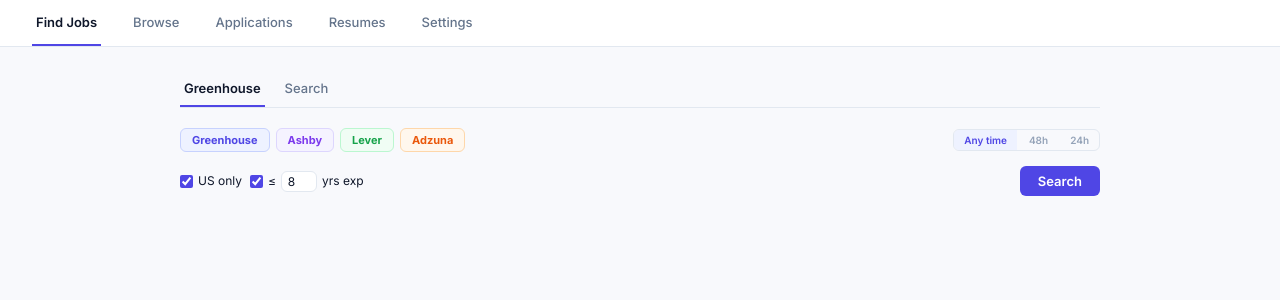
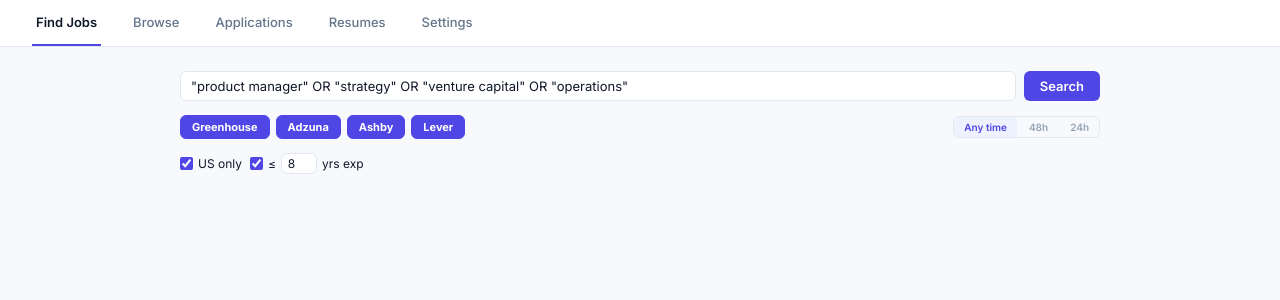
Before and after one commit to SriAish/Job-Tracker, a React (Vite) app in the folder client/: page / in a window 1280 px wide. Shown: the top 300 px of the page. Built offline with nearby package versions, Linux system fonts and the light colour scheme.

Commit message:
Corrected the US search

```diff
--- a/client/src/tabs/FindJobs.jsx
+++ b/client/src/tabs/FindJobs.jsx
@@ -3,11 +3,6 @@ import { storage } from '../storage'
 import { ROLE_KEYWORDS } from '../constants'
 import AddApplicationModal from '../components/AddApplicationModal'
 import { COLORS, cardStyle, inputStyle, primaryButtonStyle } from '../theme'
-
-function matchesKeywords(text) {
-  const lower = text.toLowerCase()
-  return ROLE_KEYWORDS.some(kw => lower.includes(kw))
-}
 
 const STATE_RE = /[,\s](al|ak|az|ar|ca|co|ct|de|fl|ga|hi|id|il|in|ia|ks|ky|la|me|md|ma|mi|mn|ms|mo|mt|ne|nv|nh|nj|nm|ny|nc|nd|oh|ok|or|pa|ri|sc|sd|tn|tx|ut|vt|va|wa|wv|wi|wy|dc)(\s*[,;]|\s*$)/i
 const US_STATE_NAME_RE = /,\s*(alabama|alaska|arizona|arkansas|california|colorado|connecticut|delaware|florida|georgia|hawaii|idaho|illinois|indiana|iowa|kansas|kentucky|louisiana|maine|maryland|massachusetts|michigan|minnesota|mississippi|missouri|montana|nebraska|nevada|new hampshire|new jersey|new mexico|new york|north carolina|north dakota|ohio|oklahoma|oregon|pennsylvania|rhode island|south carolina|south dakota|tennessee|texas|utah|vermont|virginia|washington|west virginia|wisconsin|wyoming)(\s*,|\s*$)/i
@@ -24,10 +19,6 @@ function isUS(location) {
   if (US_CITY_RE.test(location)) return true
   if (/^remote(\s*[\-–(].*)?$/i.test(location.trim())) return true
   return false
-}
-
-function stripHtml(html) {
-  return (html ?? '').replace(/<[^>]*>/g, ' ').replace(/\s+/g, ' ').trim()
 }
 
 function extractMaxYears(text) {
@@ -66,9 +57,6 @@ function normalizeAdzuna(job) {
   }
 }
 
-const _adzunaSleep = ms => new Promise(r => setTimeout(r, ms))
-
-// Serialize calls with 400ms gap to stay under Adzuna's ~2 req/sec rate limit.
 async function callAdzuna(params) {
   const qs = new URLSearchParams(
     Object.fromEntries(Object.entries(params).filter(([, v]) => v != null))
@@ -87,50 +75,50 @@ async function callAdzuna(params) {
   return data.results ?? []   // 200 + empty array is valid data, not an error
 }
 
-// Mode 2 only in the frontend — keyword discovery via title_only calls.
-// Mode 1 (company backstop) is cron-only: too many calls for a UI search.
-const ADZUNA_MODE2_CALLS = [
-  { title_only: 'product manager' },
-  { title_only: 'ai agent' },
-  { title_only: 'venture capital' },
-  { title_only: 'chief of staff' },
-  { title_only: 'generative ai' },
-  { title_only: 'go-to-market' },
-  { title_only: 'program manager' },
-  { title_only: 'strategy' },
-]
-async function fetchAdzunaMode2(existingKeys, onProgress, maxDaysOld = 7) {
-  const common = { max_days_old: maxDaysOld, results_per_page: 50 }
-  const results = []
-  for (let i = 0; i < ADZUNA_MODE2_CALLS.length; i++) {
-    const kw = ADZUNA_MODE2_CALLS[i]
-    const label = Object.values(kw)[0]
-    onProgress(`Adzuna: searching "${label}"…`)
-    try {
-      const jobs = await callAdzuna({ ...common, ...kw })
-      const normalized = jobs
-        .filter(j => matchesKeywords(j.title ?? ''))
-        .map(normalizeAdzuna)
-        .filter(j => !existingKeys.has(`${j.title.toLowerCase()}|${j.company.toLowerCase()}`))
-      results.push(...normalized)
-    } catch (e) {
-      console.warn(`Adzuna "${label}":`, e.message)
-    }
-    if (i < ADZUNA_MODE2_CALLS.length - 1) await _adzunaSleep(400)
-  }
-  return results
-}
-
 async function fetchAdzunaKeyword(query, maxDaysOld = 7) {
   const jobs = await callAdzuna({ what: query, max_days_old: maxDaysOld, results_per_page: 50 })
   return jobs.map(normalizeAdzuna)
 }
 
+// ── Greenhouse / Ashby / Lever (shared boards endpoint) ─────────────────────────
+
+async function fetchBoards({ greenhouse, ashby, lever }) {
+  const r = await fetch('/api/boards', {
+    method: 'POST',
+    headers: { 'Content-Type': 'application/json' },
+    body: JSON.stringify({ greenhouse, ashby, lever, keywords: ROLE_KEYWORDS }),
+  })
+  const data = await r.json()
+  return data.jobs ?? []
+}
+
 // ─────────────────────────────────────────────────────────────────────────────
 
+const DEFAULT_QUERY = '"product manager" OR "strategy" OR "venture capital" OR "operations"'
+
+const SOURCE_PILLS = [
+  { key: 'greenhouse', label: 'Greenhouse' },
+  { key: 'adzuna',     label: 'Adzuna' },
+  { key: 'ashby',      label: 'Ashby' },
+  { key: 'lever',      label: 'Lever' },
+]
+
 export default function FindJobs({ applications, resumes, onAddApplication }) {
-  const [subTab, setSubTab] = useState('greenhouse')
+  const [query, setQuery] = useState(DEFAULT_QUERY)
+  const [sources, setSources] = useState({ greenhouse: true, adzuna: true, ashby: true, lever: true })
+  const [recency, setRecency] = useState('any') // 'any' | '48h' | '24h'
+  const [usOnly, setUsOnly] = useState(true)
+  const [expFilter, setExpFilter] = useState(true)
+  const [maxYears, setMaxYears] = useState(8)
+  const [rawJobs, setRawJobs] = useState([])   // full deduped results from last fetch
+  const [jobs, setJobs] = useState([])
+  const [loading, setLoading] = useState(false)
+  const [status, setStatus] = useState('')
+  const [expanded, setExpanded] = useState({})
   const [addModal, setAddModal] = useState(null)
+
+  const onlyGreenhouse = sources.greenhouse && !sources.adzuna && !sources.ashby && !sources.lever
+  const noSourceActive = !sources.greenhouse && !sources.adzuna && !sources.ashby && !sources.lever
 
   const isTracked = useCallback((job) =>
     applications.some(
@@ -138,55 +126,13 @@ export default function FindJobs({ applications, resumes, onAddApplication }) {
            a.company.toLowerCase() === job.company.toLowerCase()
     ), [applications])
 
-  return (
-    <div>
-      <div style={{ display: 'flex', gap: 4, marginBottom: 20, borderBottom: `1px solid ${COLORS.border}` }}>
-        {[{ key: 'greenhouse', label: 'Greenhouse' }, { key: 'search', label: 'Search' }].map(({ key, label }) => (
-          <button
-            key={key}
-            onClick={() => setSubTab(key)}
-            style={{
-              padding: '9px 4px', margin: '0 12px 0 0', background: 'transparent',
-              color: subTab === key ? COLORS.text : COLORS.textSecondary,
-              border: 'none', borderBottom: subTab === key ? `2px solid ${COLORS.accent}` : '2px solid transparent',
-              cursor: 'pointer', fontSize: 13, fontWeight: subTab === key ? 600 : 500,
-            }}
-          >
-            {label}
-          </button>
-        ))}
-      </div>
-
-      {subTab === 'greenhouse' && (
-        <GreenhouseSearch isTracked={isTracked} onTrack={setAddModal} />
-      )}
-      {subTab === 'search' && (
-        <KeywordSearch isTracked={isTracked} onTrack={setAddModal} />
-      )}
-
-      {addModal && (
-        <AddApplicationModal
-          initial={{ title: addModal.title, company: addModal.company, location: addModal.location, url: addModal.url, description: addModal.description, source: addModal.source }}
-          resumes={resumes}
-          onSave={app => { onAddApplication(app); setAddModal(null) }}
-          onClose={() => setAddModal(null)}
-        />
-      )}
-    </div>
-  )
-}
-
-function GreenhouseSearch({ isTracked, onTrack }) {
-  const [usOnly, setUsOnly] = useState(true)
-  const [expFilter, setExpFilter] = useState(true)
-  const [maxYears, setMaxYears] = useState(8)
-  const [boards, setBoards] = useState({ greenhouse: true, ashby: true, lever: true, adzuna: true })
-  const [recency, setRecency] = useState('any') // 'any' | '48h' | '24h'
-  const [rawJobs, setRawJobs] = useState([])   // full deduped results from last fetch
-  const [jobs, setJobs] = useState([])
-  const [loading, setLoading] = useState(false)
-  const [status, setStatus] = useState('')
-  const [expanded, setExpanded] = useState({})
+  function toggleSource(key) {
+    setSources(s => {
+      const next = { ...s, [key]: !s[key] }
+      if (!Object.values(next).some(Boolean)) return s // at least one must stay active
+      return next
+    })
+  }
 
   // Re-apply display filters instantly whenever rawJobs or any filter changes.
   // No network calls — just in-memory filtering of the last fetch.
@@ -221,59 +167,38 @@ function GreenhouseSearch({ isTracked, onTrack }) {
 
   async function handleSearch() {
     setLoading(true)
-    setStatus('')
+    setStatus('Searching…')
     setJobs([])
     setRawJobs([])
 
     const adzunaMaxDaysOld = recency === '24h' ? 1 : recency === '48h' ? 2 : 7
 
-    const companies = storage.getCompanies()
-    const ashbyCompanies = storage.getAshbyCompanies()
-    const leverCompanies = storage.getLeverCompanies()
+    const boardsPromise = (sources.greenhouse || sources.ashby || sources.lever)
+      ? fetchBoards({
+          greenhouse: sources.greenhouse ? storage.getCompanies() : [],
+          ashby:      sources.ashby      ? storage.getAshbyCompanies() : [],
+          lever:      sources.lever      ? storage.getLeverCompanies() : [],
+        }).catch(e => { console.warn('boards fetch failed:', e.message); return [] })
+      : Promise.resolve([])
 
-    const activeBoards = [
-      boards.greenhouse && 'Greenhouse',
-      boards.ashby && 'Ashby',
-      boards.lever && 'Lever',
-    ].filter(Boolean)
-    if (activeBoards.length) setStatus(`Searching ${activeBoards.join(', ')}…`)
+    const adzunaPromise = (sources.adzuna && query.trim())
+      ? fetchAdzunaKeyword(query.trim(), adzunaMaxDaysOld)
+          .catch(e => { console.warn('Adzuna fetch failed:', e.message); return [] })
+      : Promise.resolve([])
 
-    let boardJobs = []
-    if (activeBoards.length) {
-      try {
-        const r = await fetch('/api/boards', {
-          method: 'POST',
-          headers: { 'Content-Type': 'application/json' },
-          body: JSON.stringify({
-            greenhouse: boards.greenhouse ? companies : [],
-            ashby:      boards.ashby      ? ashbyCompanies : [],
-            lever:      boards.lever      ? leverCompanies : [],
-            keywords:   ROLE_KEYWORDS,
-          }),
-        })
-        const data = await r.json()
-        boardJobs = data.jobs ?? []
-      } catch (e) {
-        console.warn('boards fetch failed:', e.message)
-      }
-    }
+    const [boardJobs, adzunaJobs] = await Promise.all([boardsPromise, adzunaPromise])
 
-    // Dedup — greenhouse > ashby > lever (priority order)
+    // Dedup — greenhouse wins on conflict, then ashby, then lever, then adzuna last.
     const map = new Map()
     for (const src of ['greenhouse', 'ashby', 'lever']) {
       for (const j of boardJobs.filter(j => j.source === src)) {
-        const key = `${j.title.toLowerCase()}|${j.company.toLowerCase()}`
+        const key = `${j.title.toLowerCase().trim()}__${j.company.toLowerCase().trim()}`
         if (!map.has(key)) map.set(key, j)
       }
     }
-
-    // Adzuna keyword discovery — serialized, runs after primary dedup
-    if (boards.adzuna) {
-      const azJobs = await fetchAdzunaMode2(new Set(map.keys()), setStatus, adzunaMaxDaysOld)
-      for (const j of azJobs) {
-        const key = `${j.title.toLowerCase()}|${j.company.toLowerCase()}`
-        if (!map.has(key)) map.set(key, j)
-      }
+    for (const j of adzunaJobs) {
+      const key = `${j.title.toLowerCase().trim()}__${j.company.toLowerCase().trim()}`
+      if (!map.has(key)) map.set(key, j)
     }
 
     // Store full deduped set — useEffect above applies date/US/exp filters reactively
@@ -283,24 +208,38 @@ function GreenhouseSearch({ isTracked, onTrack }) {
 
   return (
     <div>
-      {/* Board toggles + recency filter */}
+      {/* Row 1 — search bar */}
+      <div style={{ display: 'flex', gap: 8, marginBottom: 14, alignItems: 'center' }}>
+        <input
+          value={onlyGreenhouse ? '' : query}
+          onChange={e => setQuery(e.target.value)}
+          onKeyDown={e => e.key === 'Enter' && !onlyGreenhouse && handleSearch()}
+          disabled={onlyGreenhouse}
+          placeholder={onlyGreenhouse ? 'Greenhouse fetches all roles — keyword search unused' : 'Keywords, e.g. product manager'}
+          style={{ ...inputStyle, flex: 1, opacity: onlyGreenhouse ? 0.5 : 1, cursor: onlyGreenhouse ? 'not-allowed' : 'text' }}
+        />
+        <button
+          onClick={handleSearch}
+          disabled={loading || noSourceActive}
+          style={{ ...primaryButtonStyle, opacity: noSourceActive ? 0.4 : 1 }}
+        >
+          {loading ? 'Searching…' : 'Search'}
+        </button>
+      </div>
+
+      {/* Row 2 — source pills + time filter */}
       <div style={{ display: 'flex', gap: 6, marginBottom: 14, flexWrap: 'wrap', alignItems: 'center' }}>
-        {[
-          { key: 'greenhouse', label: 'Greenhouse', active: '#eef2ff', activeText: '#4f46e5', activeBorder: '#c7d2fe' },
-          { key: 'ashby',      label: 'Ashby',      active: '#f5f3ff', activeText: '#7c3aed', activeBorder: '#ddd6fe' },
-          { key: 'lever',      label: 'Lever',      active: '#f0fdf4', activeText: '#16a34a', activeBorder: '#bbf7d0' },
-          { key: 'adzuna',     label: 'Adzuna',     active: '#fff7ed', activeText: '#ea580c', activeBorder: '#fed7aa' },
-        ].map(({ key, label, active, activeText, activeBorder }) => {
-          const on = boards[key]
+        {SOURCE_PILLS.map(({ key, label }) => {
+          const on = sources[key]
           return (
             <button
               key={key}
-              onClick={() => setBoards(b => ({ ...b, [key]: !b[key] }))}
+              onClick={() => toggleSource(key)}
               style={{
                 padding: '4px 11px', borderRadius: 6, fontSize: 11, fontWeight: 700,
-                cursor: 'pointer', border: `1px solid ${on ? activeBorder : COLORS.border}`,
-                background: on ? active : COLORS.panel,
-                color: on ? activeText : COLORS.textMuted,
+                cursor: 'pointer', border: `1px solid ${on ? COLORS.accent : COLORS.border}`,
+                background: on ? COLORS.accent : COLORS.panel,
+                color: on ? '#fff' : COLORS.textMuted,
                 transition: 'all 0.1s',
               }}
             >
@@ -308,11 +247,8 @@ function GreenhouseSearch({ isTracked, onTrack }) {
             </button>
           )
         })}
-        <span style={{ fontSize: 11, color: COLORS.textMuted, alignSelf: 'center', marginLeft: 2 }}>
-          {Object.values(boards).filter(Boolean).length === 0 ? 'Select at least one board' : ''}
-        </span>
 
-        {/* Recency filter */}
+        {/* Time filter */}
         <div style={{ marginLeft: 'auto', display: 'flex', gap: 2, border: `1px solid ${COLORS.border}`, borderRadius: 6, overflow: 'hidden' }}>
           {[{ key: 'any', label: 'Any time' }, { key: '48h', label: '48h' }, { key: '24h', label: '24h' }].map(({ key, label }) => (
             <button
@@ -331,7 +267,7 @@ function GreenhouseSearch({ isTracked, onTrack }) {
         </div>
       </div>
 
-      {/* Filters + search */}
+      {/* Row 3 — secondary filters */}
       <div style={{ display: 'flex', gap: 8, marginBottom: 20, alignItems: 'center' }}>
         <label style={{ display: 'flex', alignItems: 'center', gap: 5, fontSize: 12, color: usOnly ? COLORS.text : COLORS.textMuted, whiteSpace: 'nowrap', cursor: 'pointer', userSelect: 'none' }}>
           <input
@@ -361,13 +297,6 @@ function GreenhouseSearch({ isTracked, onTrack }) {
           />
           yrs exp
         </label>
-        <button
-          onClick={handleSearch}
-          disabled={loading || Object.values(boards).every(v => !v)}
-          style={{ ...primaryButtonStyle, padding: '7px 18px', marginLeft: 'auto', opacity: Object.values(boards).every(v => !v) ? 0.4 : 1 }}
-        >
-          {loading ? 'Searching…' : 'Search'}
-        </button>
       </div>
 
       {status && !loading && (
@@ -387,156 +316,19 @@ function GreenhouseSearch({ isTracked, onTrack }) {
               tracked={isTracked(job)}
               expanded={!!expanded[job.id]}
               onToggle={() => setExpanded(e => ({ ...e, [job.id]: !e[job.id] }))}
-              onTrack={() => onTrack(job)}
+              onTrack={() => setAddModal(job)}
             />
           ))}
         </div>
       )}
-    </div>
-  )
-}
 
-function KeywordSearch({ isTracked, onTrack }) {
-  const [query, setQuery] = useState('"product manager" OR "strategy" OR "venture capital" OR "operations" OR "ai agent" OR "agentic" OR "generative ai" OR "LLM"')
-  const [usOnly, setUsOnly] = useState(true)
-  const [expFilter, setExpFilter] = useState(true)
-  const [maxYears, setMaxYears] = useState(8)
-  const [recency, setRecency] = useState('any')
-  const [rawJobs, setRawJobs] = useState([])
-  const [jobs, setJobs] = useState([])
-  const [loading, setLoading] = useState(false)
-  const [status, setStatus] = useState('')
-  const [expanded, setExpanded] = useState({})
-
-  useEffect(() => {
-    if (!rawJobs.length) return
-    const cutoffMs = recency === '24h' ? Date.now() - 86400000
-      : recency === '48h' ? Date.now() - 172800000 : 0
-    const withinCutoff = (postedAt) => {
-      if (!cutoffMs || !postedAt) return true
-      const ts = new Date(postedAt).getTime()
-      return isNaN(ts) ? true : ts >= cutoffMs
-    }
-    const dated = rawJobs.filter(j => withinCutoff(j.postedAt))
-    let result = usOnly ? dated.filter(j => isUS(j.location)) : dated
-    let expDropped = 0
-    if (expFilter) {
-      const before = result.length
-      result = result.filter(j => {
-        const yrs = extractMaxYears(j.description)
-        return yrs === null || yrs <= maxYears
-      })
-      expDropped = before - result.length
-    }
-    const nonUS = dated.length - (usOnly ? dated.filter(j => isUS(j.location)).length : dated.length)
-    const parts = [`${result.length} results`]
-    if (recency !== 'any') parts.push(`last ${recency}`)
-    if (usOnly && nonUS) parts.push(`${nonUS} non-US hidden`)
-    if (expFilter && expDropped) parts.push(`${expDropped} over ${maxYears}yr exp hidden`)
-    setJobs(result)
-    setStatus(parts.join(' · '))
-  }, [rawJobs, recency, usOnly, expFilter, maxYears])
-
-  async function handleSearch() {
-    if (!query.trim()) return
-    setLoading(true)
-    setStatus('Searching…')
-    setJobs([])
-    setRawJobs([])
-    const maxDaysOld = recency === '24h' ? 1 : recency === '48h' ? 2 : 7
-    try {
-      const results = await fetchAdzunaKeyword(query.trim(), maxDaysOld)
-      setRawJobs(results)
-    } catch (e) {
-      setStatus(`Error: ${e.message}`)
-    }
-    setLoading(false)
-  }
-
-  return (
-    <div>
-      <div style={{ display: 'flex', gap: 8, marginBottom: 14, alignItems: 'center' }}>
-        <input
-          value={query}
-          onChange={e => setQuery(e.target.value)}
-          onKeyDown={e => e.key === 'Enter' && handleSearch()}
-          placeholder="Keywords, e.g. product manager"
-          style={{ ...inputStyle, flex: 1 }}
+      {addModal && (
+        <AddApplicationModal
+          initial={{ title: addModal.title, company: addModal.company, location: addModal.location, url: addModal.url, description: addModal.description, source: addModal.source }}
+          resumes={resumes}
+          onSave={app => { onAddApplication(app); setAddModal(null) }}
+          onClose={() => setAddModal(null)}
         />
-        <button
-          onClick={handleSearch}
-          disabled={loading || !query.trim()}
-          style={{ ...primaryButtonStyle, opacity: query.trim() ? 1 : 0.4 }}
-        >
-          {loading ? 'Searching…' : 'Search'}
-        </button>
-      </div>
-
-      <div style={{ display: 'flex', gap: 8, marginBottom: 20, alignItems: 'center' }}>
-        <label style={{ display: 'flex', alignItems: 'center', gap: 5, fontSize: 12, color: usOnly ? COLORS.text : COLORS.textMuted, whiteSpace: 'nowrap', cursor: 'pointer', userSelect: 'none' }}>
-          <input
-            type="checkbox"
-            checked={usOnly}
-            onChange={e => setUsOnly(e.target.checked)}
-            style={{ width: 'auto', accentColor: COLORS.accent, cursor: 'pointer' }}
-          />
-          US only
-        </label>
-        <label style={{ display: 'flex', alignItems: 'center', gap: 5, fontSize: 12, color: expFilter ? COLORS.text : COLORS.textMuted, whiteSpace: 'nowrap', cursor: 'pointer', userSelect: 'none' }}>
-          <input
-            type="checkbox"
-            checked={expFilter}
-            onChange={e => setExpFilter(e.target.checked)}
-            style={{ width: 'auto', accentColor: COLORS.accent, cursor: 'pointer' }}
-          />
-          ≤
-          <input
-            type="number"
-            min={1}
-            max={30}
-            value={maxYears}
-            onChange={e => setMaxYears(Number(e.target.value))}
-            disabled={!expFilter}
-            style={{ width: 36, padding: '2px 4px', fontSize: 12, textAlign: 'center', opacity: expFilter ? 1 : 0.4 }}
-          />
-          yrs exp
-        </label>
-
-        <div style={{ marginLeft: 'auto', display: 'flex', gap: 2, border: `1px solid ${COLORS.border}`, borderRadius: 6, overflow: 'hidden' }}>
-          {[{ key: 'any', label: 'Any time' }, { key: '48h', label: '48h' }, { key: '24h', label: '24h' }].map(({ key, label }) => (
-            <button
-              key={key}
-              onClick={() => setRecency(key)}
-              style={{
-                padding: '4px 10px', fontSize: 10, fontWeight: 600, cursor: 'pointer',
-                border: 'none', borderRadius: 0,
-                background: recency === key ? COLORS.accentSoft : 'transparent',
-                color: recency === key ? COLORS.accent : COLORS.textMuted,
-              }}
-            >
-              {label}
-            </button>
-          ))}
-        </div>
-      </div>
-
-      {status && (
-        <div style={{ fontSize: 12, color: loading ? COLORS.textSecondary : COLORS.textMuted, marginBottom: 12 }}>{status}</div>
-      )}
-
-      {jobs.length > 0 && (
-        <div style={{ marginBottom: 32 }}>
-          {jobs.map(job => (
-            <JobCard
-              key={job.id}
-              job={job}
-              tracked={isTracked(job)}
-              expanded={!!expanded[job.id]}
-              onToggle={() => setExpanded(e => ({ ...e, [job.id]: !e[job.id] }))}
-              onTrack={() => onTrack(job)}
-            />
-          ))}
-        </div>
       )}
     </div>
   )
```
